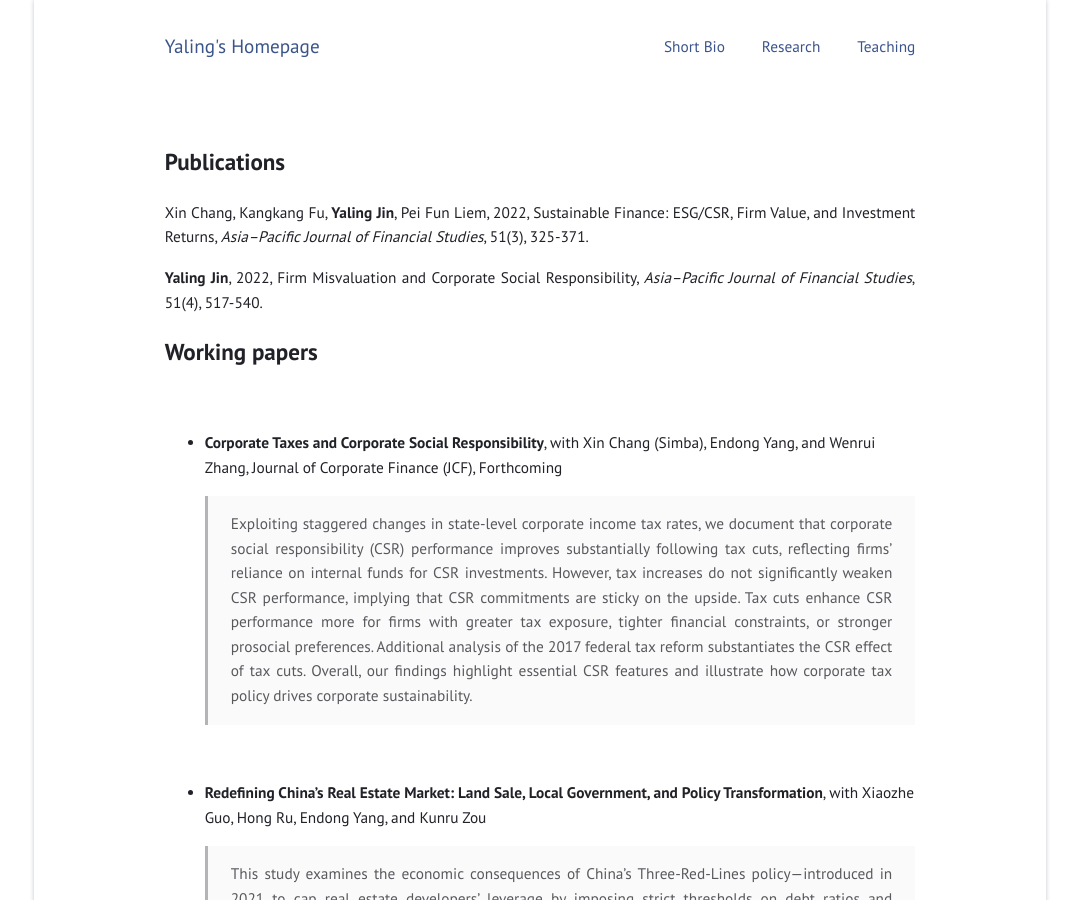
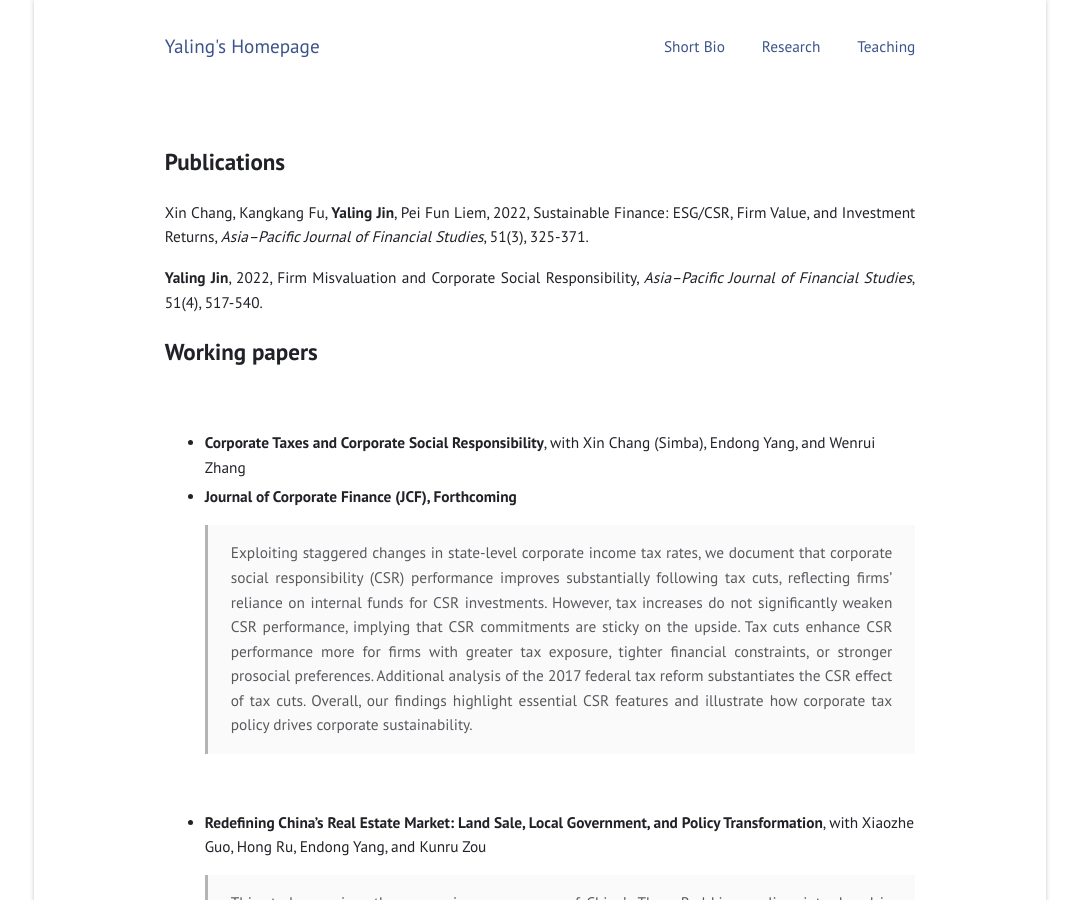
Before and after one commit to jinyaling/jinyaling.github.io, a Jekyll site: the page built from research.md, in a window 1280 px wide and 900 px high. Shown: the whole window, without its empty margins (100-1179 px from the left). Built offline with Jekyll 4.4.1, drawn with Linux system fonts in a browser that asks for light colours.

```diff
--- a/research.md
+++ b/research.md
@@ -13,8 +13,8 @@ Xin Chang, Kangkang Fu, **Yaling Jin**, Pei Fun Liem, 2022, Sustainable Finance:
 
 ## Working papers
 &nbsp;
- - **[Corporate Taxes and Corporate Social Responsibility](https://papers.ssrn.com/sol3/papers.cfm?abstract_id=3694203)**, with Xin Chang (Simba), Endong Yang, and Wenrui Zhang, Journal of Corporate Finance (JCF), Forthcoming
->
+ - **[Corporate Taxes and Corporate Social Responsibility](https://papers.ssrn.com/sol3/papers.cfm?abstract_id=3694203)**, with Xin Chang (Simba), Endong Yang, and Wenrui Zhang
+ -  **Journal of Corporate Finance (JCF), Forthcoming**
 > Exploiting staggered changes in state-level corporate income tax rates, we document that corporate social responsibility (CSR) performance improves substantially following tax cuts, reflecting firms’ reliance on internal funds for CSR investments. However, tax increases do not significantly weaken CSR performance, implying that CSR commitments are sticky on the upside. Tax cuts enhance CSR performance more for firms with greater tax exposure, tighter financial constraints, or stronger prosocial preferences. Additional analysis of the 2017 federal tax reform substantiates the CSR effect of tax cuts. Overall, our findings highlight essential CSR features and illustrate how corporate tax policy drives corporate sustainability.
 
 &nbsp;
```
